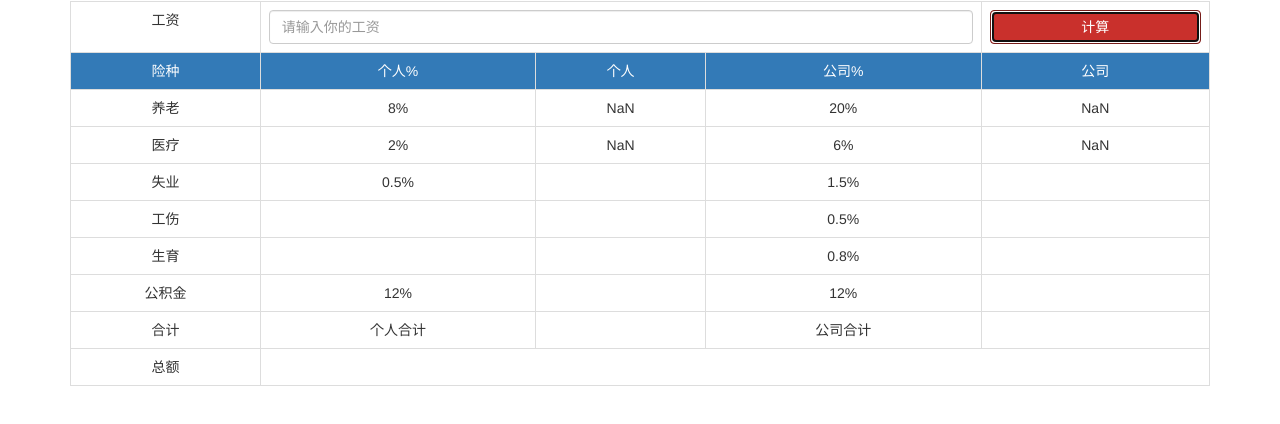
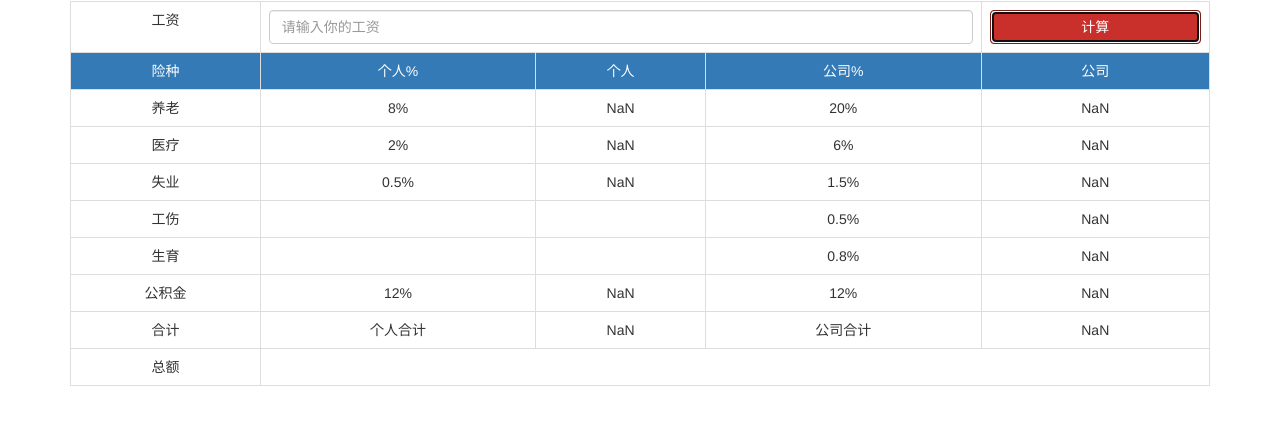
Before and after one commit to xhr-webwork/tit2022db, a plain HTML site: page index.html in a window 1280 px wide. Both pictures are taken after a click on the button "计算". Shown: the part 62-486 px from the top of the page. Drawn offline with nearby package versions, Linux system fonts and the light colour scheme.

Commit message:
Add files via upload

```diff
--- a/index.html
+++ b/index.html
@@ -22,11 +22,27 @@
       ylgs = salnum * 0.2;
       ybgr = salnum * 0.02;
       ybgs = salnum * 0.06;
+      sygr = salnum * 0.005;
+      sygs = salnum * 0.015;
+      gsgs = salnum * 0.005;
+      shengyugongsi = salnum * 0.008;
+      gjjgr = salnum * 0.12;
+      gjjgs = salnum * 0.12;
+      hjgr = ylgr+ybgr+sygr+gjjgr;
+      hjgs = ylgs+ybgs+sygs+shengyugongsi+gjjgs+gsgs;
       //3. 把计算结果放到单元格里
       document.getElementById("ylgr").innerText=ylgr;
       document.getElementById("ylgs").innerText=ylgs;
       document.getElementById("ybgr").innerText=ybgs;
       document.getElementById("ybgs").innerText=ybgs;
+      document.getElementById("sygr").innerText=sygr;
+      document.getElementById("sygs").innerText=sygs;
+      document.getElementById("gsgs").innerText=gsgs;
+      document.getElementById("shengyugongsi").innerText=shengyugongsi;
+      document.getElementById("gjjgr").innerText=gjjgr;
+      document.getElementById("gjjgs").innerText=gjjgs;
+      document.getElementById("hjgr").innerText=hjgr;
+      document.getElementById("hjgs").innerText=hjgs;
     }
   </script>
 </head>
@@ -72,9 +88,9 @@
     <tr>
       <td>失业</td>
       <td>0.5%</td>
-      <td></td>
+      <td id="sygr"></td>
       <td>1.5%</td>
-      <td></td>
+      <td id="sygs"></td>
     </tr>
 <!--    工伤-->
     <tr>
@@ -82,7 +98,7 @@
       <td></td>
       <td></td>
       <td>0.5%</td>
-      <td></td>
+      <td id="gsgs"></td>
     </tr>
 <!--    生育-->
     <tr>
@@ -90,23 +106,23 @@
       <td></td>
       <td></td>
       <td>0.8%</td>
-      <td></td>
+      <td id="shengyugongsi"></td>
     </tr>
 <!--    公积金-->
     <tr>
       <td>公积金</td>
       <td>12%</td>
-      <td></td>
+      <td id="gjjgr"></td>
       <td>12%</td>
-      <td></td>
+      <td id="gjjgs"></td>
     </tr>
 <!--    合计-->
     <tr>
       <td>合计</td>
       <td>个人合计</td>
-      <td></td>
+      <td id="hjgr"></td>
       <td>公司合计</td>
-      <td></td>
+      <td id="hjgs"></td>
     </tr>
     <tr>
       <td>总额</td>
```
